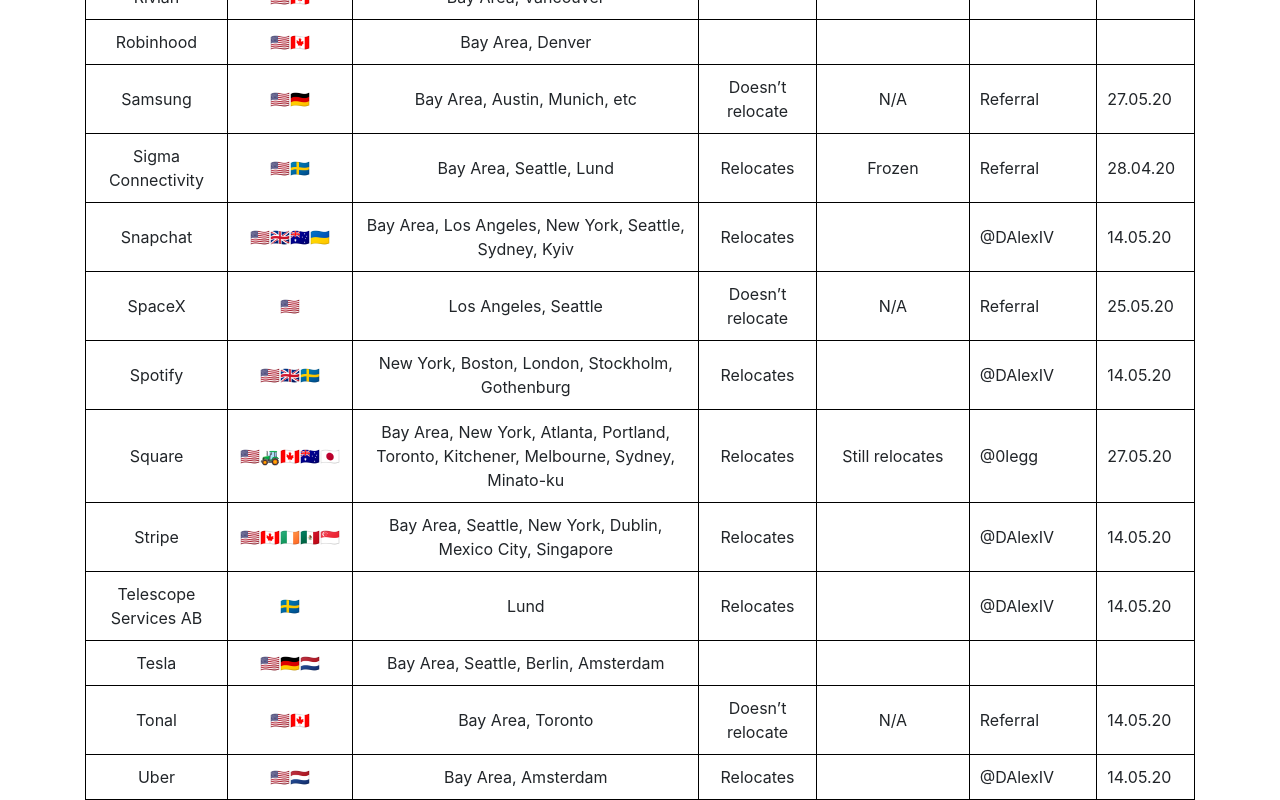
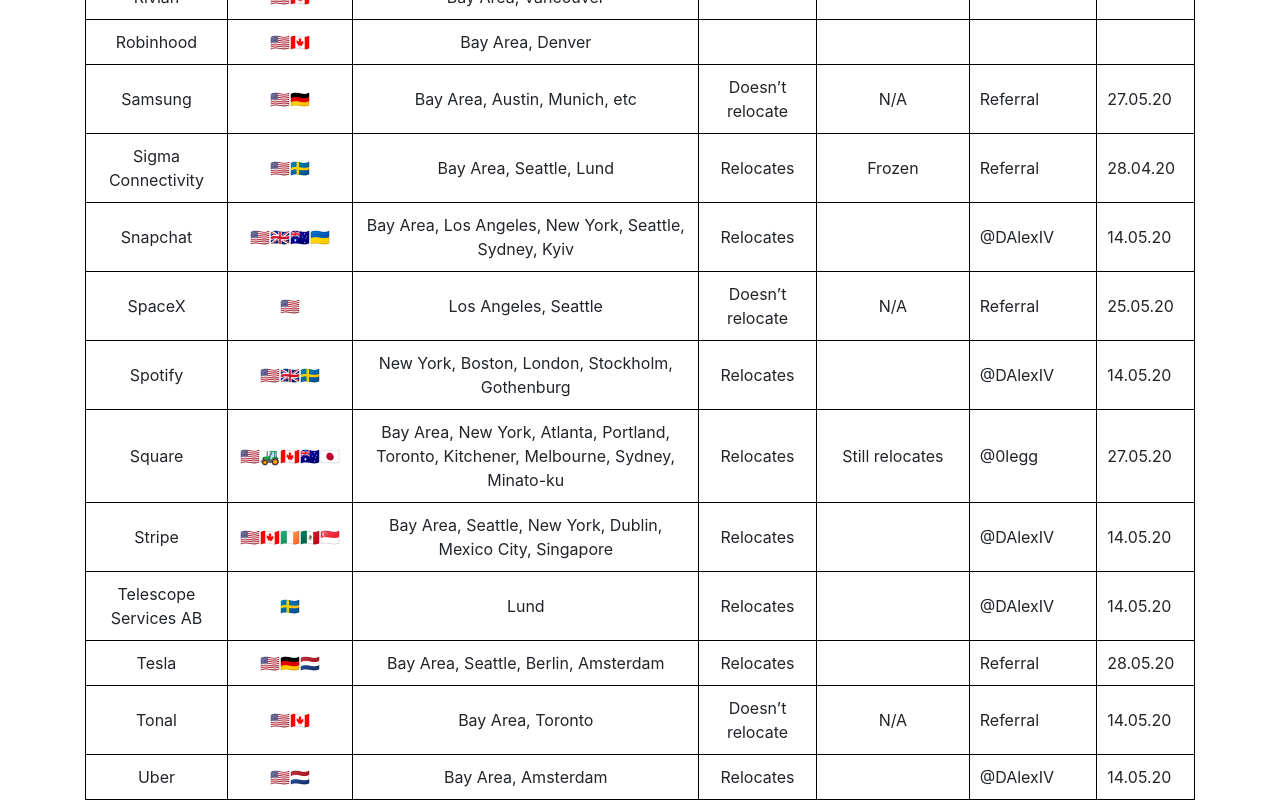
Before and after one commit to Engineer-Petr/Engineer-Petr.github.io, a plain HTML site: page index.html in a window 1280 px wide. Shown: the part 2391-3191 px from the top of the page. Drawn offline with nearby package versions, Linux system fonts and the light colour scheme.

Commit message:
Update info for Tesla

```diff
--- a/index.html
+++ b/index.html
@@ -428,10 +428,10 @@
 				<td style="text-align:center">Tesla</td>
 				<td style="text-align:center">🇺🇸🇩🇪🇳🇱</td>
 				<td style="text-align:center">Bay Area, Seattle, Berlin, Amsterdam</td>
+				<td style="text-align:center">Relocates</td>
 				<td style="text-align:center"></td>
-				<td style="text-align:center"></td>
-				<td></td>
-				<td></td>
+				<td>Referral</td>
+				<td>28.05.20</td>
 			</tr>
 			<tr>
 				<td style="text-align:center">Tonal</td>
```
